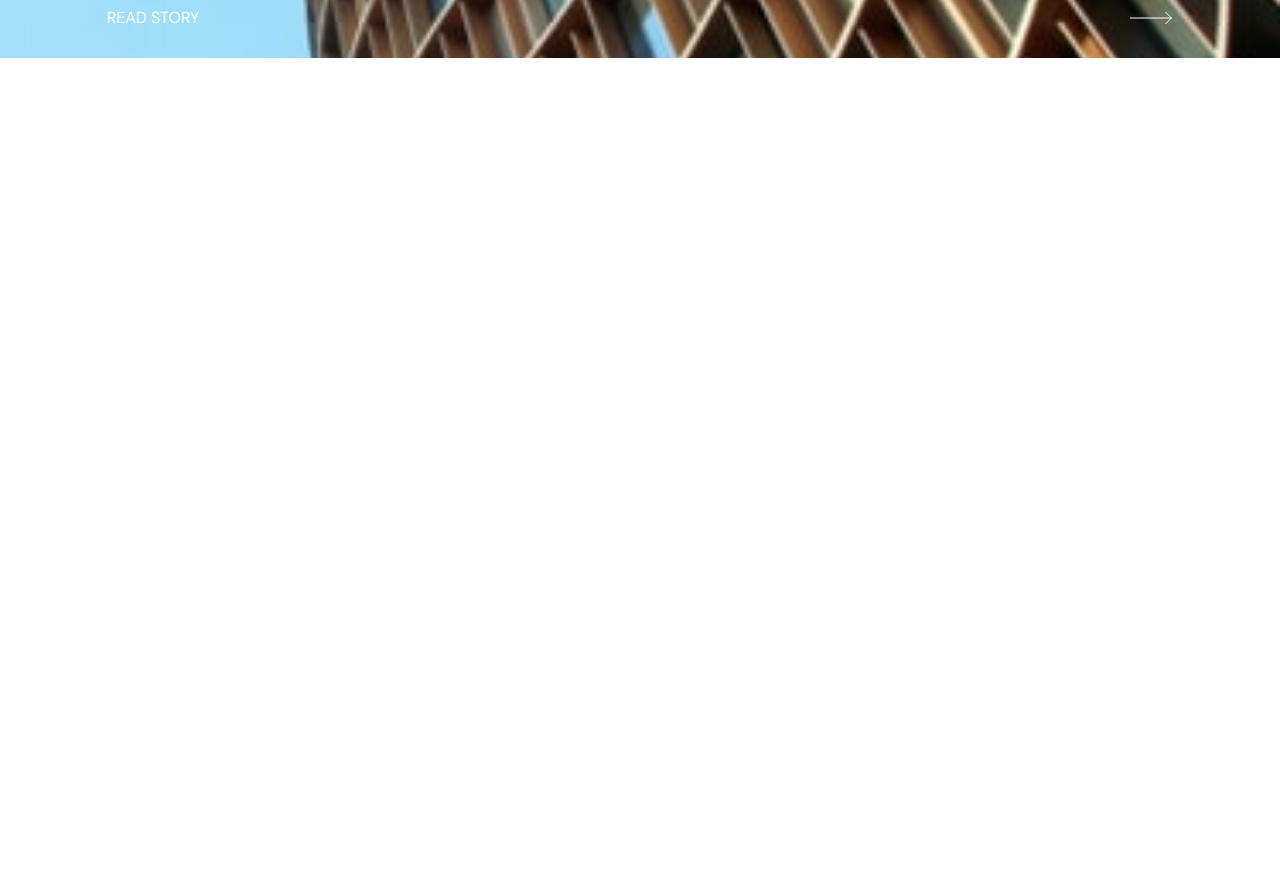
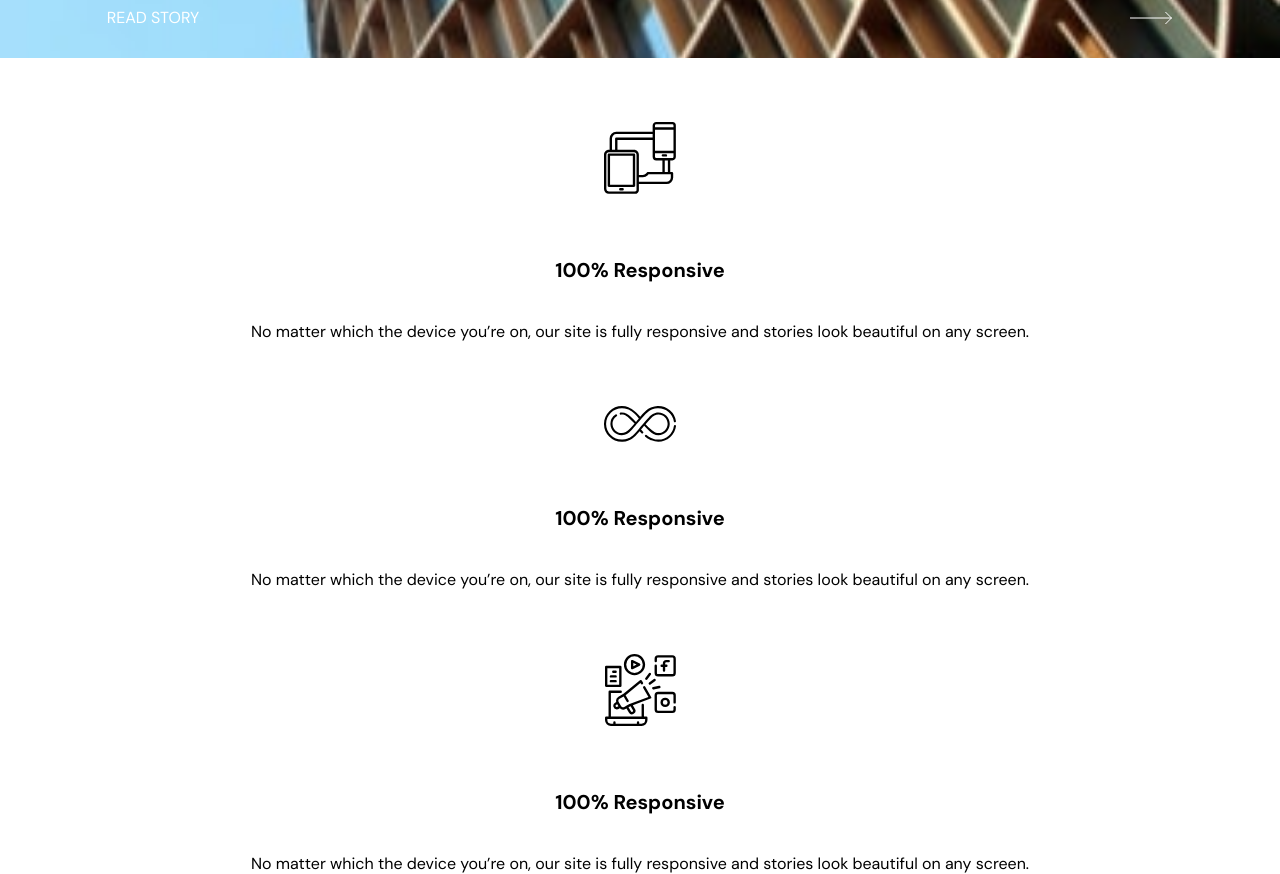
Before and after one commit to Sklearosi/photosnap, a React (Vite) app: page / in a window 1280 px wide. Shown: the part 3640-4514 px from the top of the page. Before the commit the page ends 3698 px from the top, so only its background shows below. Built offline with nearby package versions, Linux system fonts and the light colour scheme.

Commit message:
style: finished home component

```diff
--- a/src/components/Home.tsx
+++ b/src/components/Home.tsx
@@ -79,6 +79,23 @@ const Home = () => {
                     </div>
                 </div>
             </div>
+            <div className="mt-16">
+                <div className=" w-10/12 m-auto text-center">
+                <img className=" m-auto" src="/assets/features/desktop/responsive.svg" alt="" />
+                <p className="text-xl font-bold leading-6 mt-16">100% Responsive</p>
+                <p className="text-base font-normal leading-5 mt-10">No matter which the device you’re on, our site is fully responsive and stories look beautiful on any screen.</p>
+                </div>
+                <div className=" w-10/12 m-auto text-center mt-16">
+                <img className=" m-auto" src="/assets/features/desktop/no-limit.svg" alt="" />
+                <p className="text-xl font-bold leading-6 mt-16">100% Responsive</p>
+                <p className="text-base font-normal leading-5 mt-10">No matter which the device you’re on, our site is fully responsive and stories look beautiful on any screen.</p>
+                </div>
+                <div className=" w-10/12 m-auto text-center mt-16">
+                <img className=" m-auto" src="/assets/features/desktop/embed.svg" alt="" />
+                <p className="text-xl font-bold leading-6 mt-16">100% Responsive</p>
+                <p className="text-base font-normal leading-5 mt-10">No matter which the device you’re on, our site is fully responsive and stories look beautiful on any screen.</p>
+                </div>
+            </div>
         </div>
     )
 }
```
